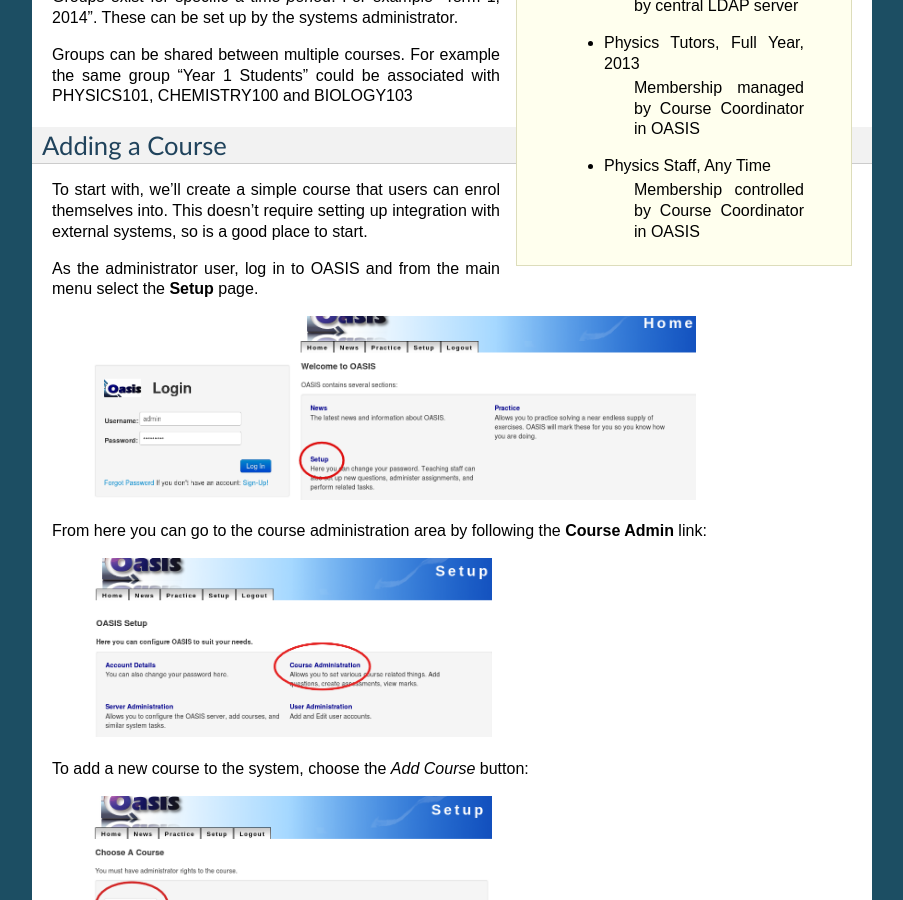
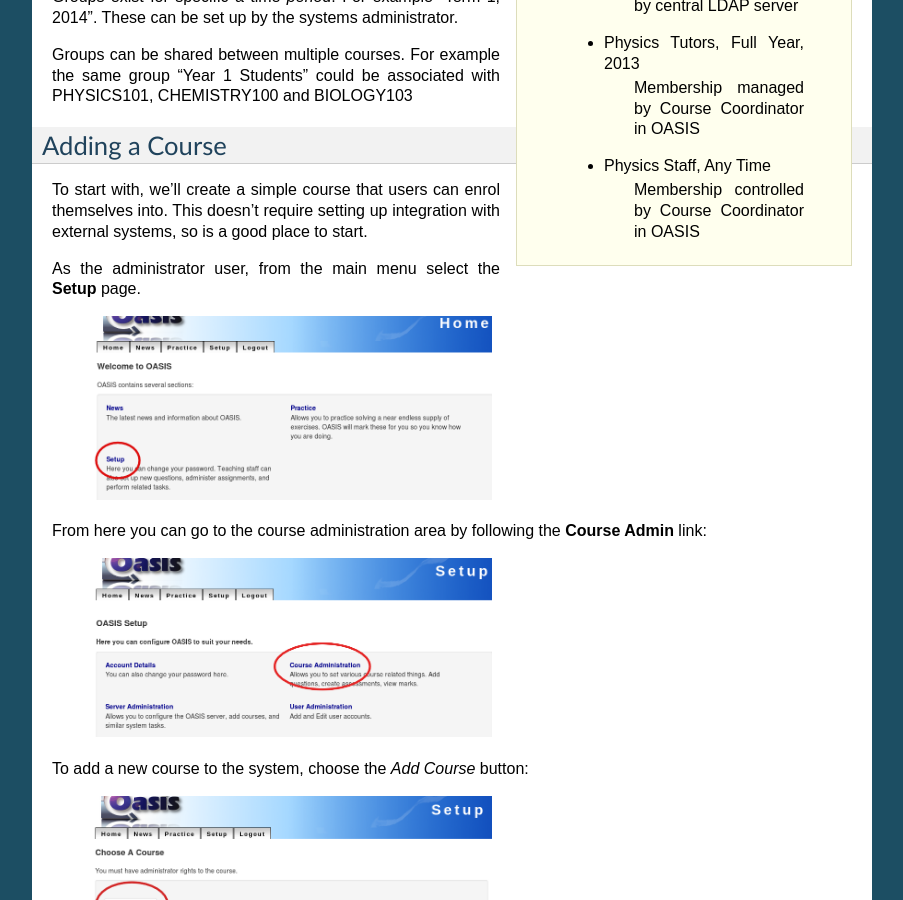
Before and after one commit to colincoghill/oasisqe, a Sphinx documentation site: the page built from source/admin_courses.rst, in a window 1280 px wide and 900 px high, scrolled down 831 px. Shown: the whole window, without its empty margins (198-1101 px from the left). Built offline with Sphinx 7.4.7, drawn with Linux system fonts in a browser that asks for light colours; pages that are not in the unit, such as notebooks, are missing from menus.

```diff
--- a/source/admin_courses.rst
+++ b/source/admin_courses.rst
@@ -61,17 +61,13 @@ Groups can be shared between multiple courses. For example the same group
 "Year 1 Students" could be associated with PHYSICS101, CHEMISTRY100 and BIOLOGY103
 
 
-
 Adding a Course
 ---------------
 
 To start with, we'll create a simple course that users can enrol themselves into. This
 doesn't require setting up integration with external systems, so is a good place to start.
 
-As the administrator user, log in to OASIS and from the main menu select the **Setup** page.
-
-    .. image:: snap2_login_admin.png
-       :width: 200px
+As the administrator user, from the main menu select the **Setup** page.
 
     .. image:: snap2_main_menu_setup_hl.png
        :width: 400px
```
Also changed, not shown: source/snap2_cadmin_addcourse.png.
